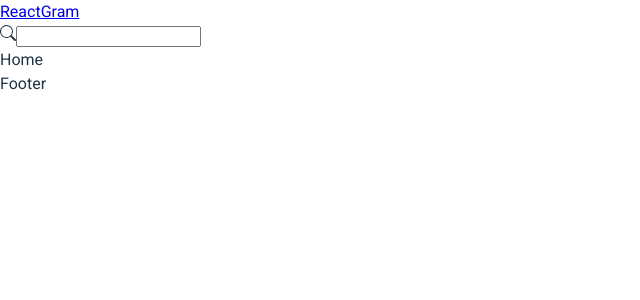
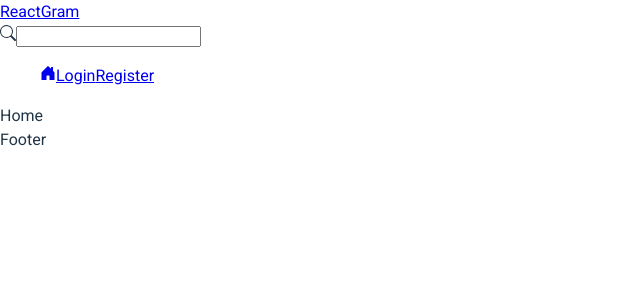
Before and after one commit to MateusGurgel/ReactGram-Front, a React (Vite) app: page / in a window 1280 px wide. Shown: the top 300 px of the page, without its empty margins (0-640 px from the left). Built offline with nearby package versions, Linux system fonts and the light colour scheme.

Commit message:
Links added

```diff
--- a/src/layouts/Navbar/Navbar.tsx
+++ b/src/layouts/Navbar/Navbar.tsx
@@ -17,7 +17,13 @@ const Navbar = () => {
         <input type="text" />
       </form>
 
-
+      <ul id="nav-links">
+        <NavLink to="/">
+          <BsHouseDoorFill />
+        </NavLink>
+        <NavLink to="/login">Login</NavLink>
+        <NavLink to="/register">Register</NavLink>
+      </ul>
     </nav>
   );
 };
```
